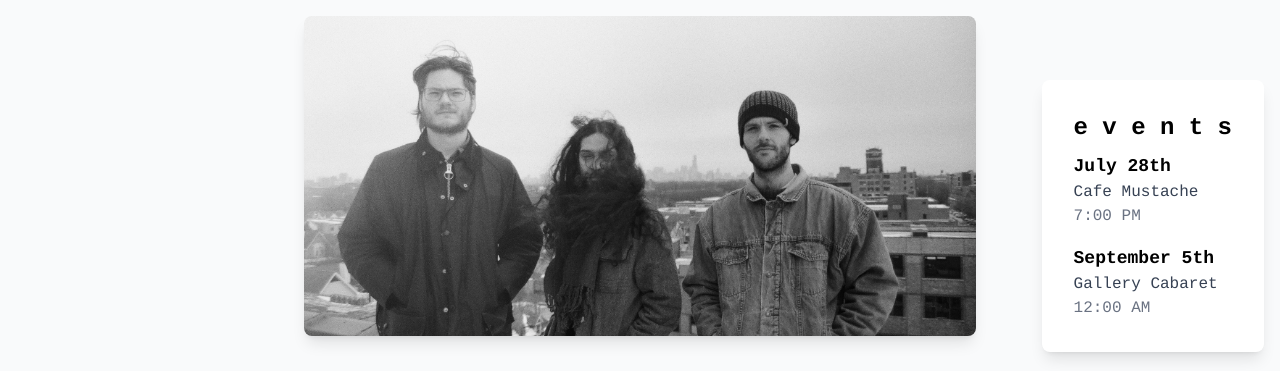
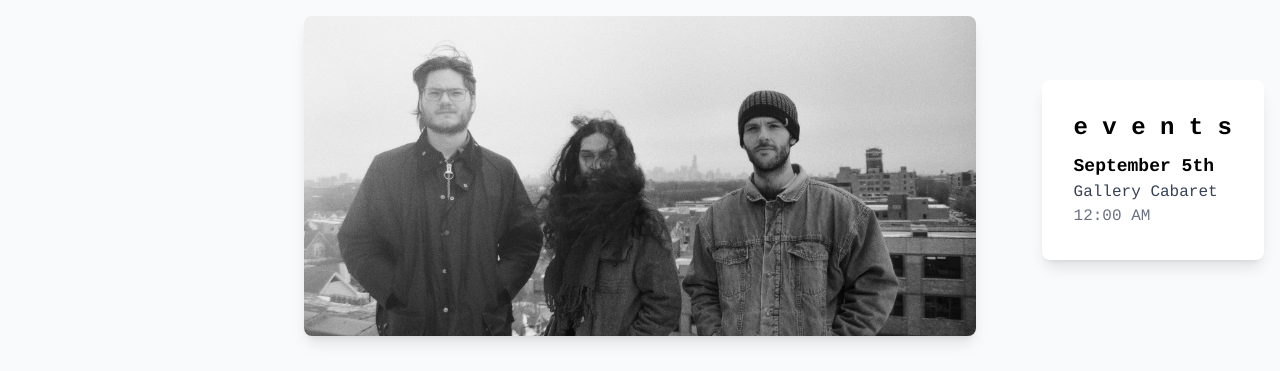
Before and after one commit to jackrosa183/prairie_roots, a website: page index.html in a window 1280 px wide. Shown: the top 371 px of the page. Drawn offline with Linux system fonts and the light colour scheme; a script that the page names is missing.

Commit message:
Update index.html

```diff
--- a/index.html
+++ b/index.html
@@ -138,11 +138,6 @@
         </h2>
         <ul class="space-y-4">
             <li class="flex flex-col items-center sm:items-start">
-                <span class="font-semibold text-base sm:text-lg">July 28th</span>
-                <span class="text-gray-700">Cafe Mustache</span>
-                <span class="text-gray-500">7:00 PM</span>
-            </li>
-            <li class="flex flex-col items-center sm:items-start">
                 <span class="font-semibold text-base sm:text-lg">September 5th</span>
                 <span class="text-gray-700">Gallery Cabaret</span>
                 <span class="text-gray-500">12:00 AM</span>
```
